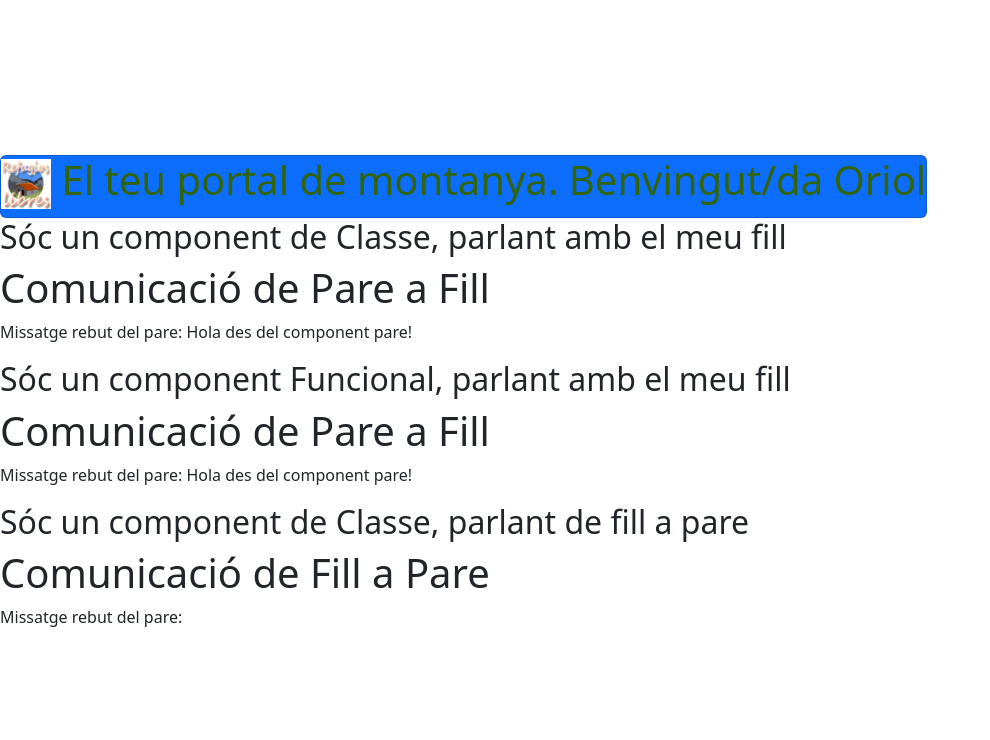
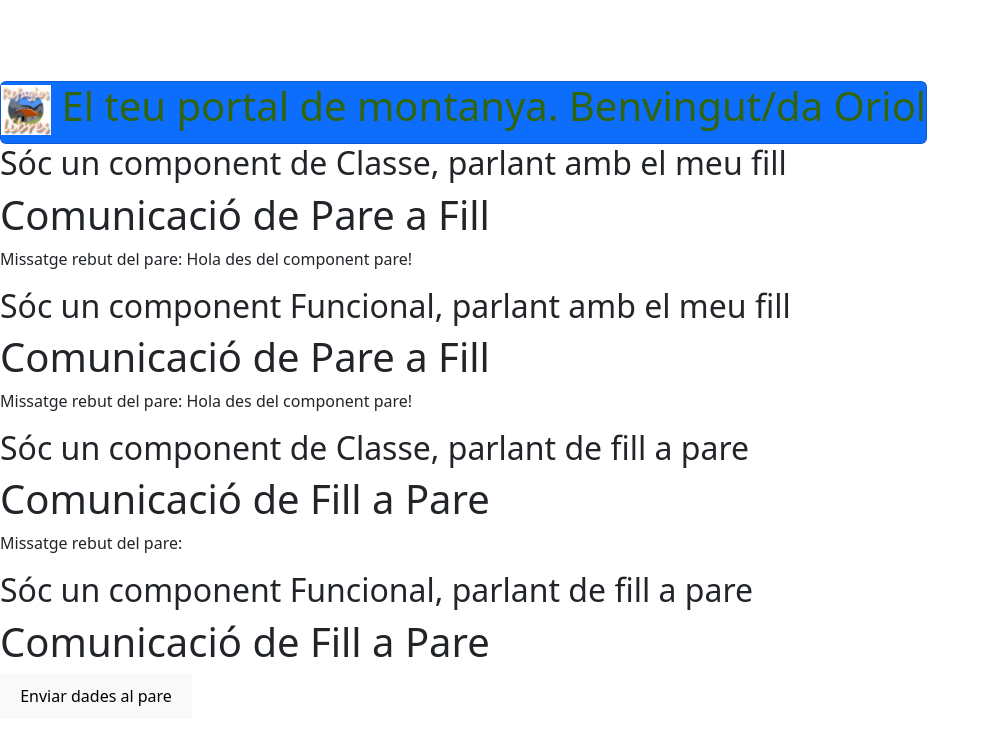
Before and after one commit to SectionOne/cursframeworks, a React (Vite) app in the folder cursreact/: page / in a window 1280 px wide. Shown: the top 740 px of the page, without its empty margins (0-990 px from the left). Built offline with nearby package versions, Linux system fonts and the light colour scheme.

Commit message:
Codi 15 - Component Funcional, parlant de fill a pare

```diff
--- a/cursreact/src/components/App.jsx
+++ b/cursreact/src/components/App.jsx
@@ -1,6 +1,7 @@
 import './App.css';
 import FunctionalParentComponent from './FunctionalParentComponent.jsx';
 import ClasseParentFillaPare from './ClasseParentFillaPare.jsx';
+import FunctionalParentFillaPare from './FunctionalParentFillaPare.jsx';
 import Header from './Header.jsx';
 import ParentComponent from './ParentComponent.jsx';
 function App() {
@@ -21,6 +22,10 @@ function App() {
         <h2>Sóc un component de Classe, parlant de fill a pare</h2>
         <ClasseParentFillaPare/>
       </div>
+      <div>
+        <h2>Sóc un component Funcional, parlant de fill a pare</h2>
+        <FunctionalParentFillaPare/>
+      </div>
     </>
   );
 }
--- /dev/null
+++ b/cursreact/src/components/FunctionalChildFillaPare.jsx
@@ -0,0 +1,18 @@
+/* eslint-disable no-unused-vars */
+/* eslint-disable react/prop-types */
+import React from 'react';
+
+const FunctionalChildFillaPare = (props) => {
+  const handleClick = () => {
+    // Enviem dades al component pare
+    props.sendDataToParent('Hola, sóc el fill!');
+  };
+
+  return (
+    <div>
+      <button onClick={handleClick}>Enviar dades al pare</button>
+    </div>
+  );
+};
+
+export default FunctionalChildFillaPare;
--- /dev/null
+++ b/cursreact/src/components/FunctionalParentFillaPare.jsx
@@ -0,0 +1,19 @@
+/* eslint-disable no-unused-vars */
+import React from 'react';
+import FunctionalChildFillaPare from './FunctionalChildFillaPare';
+
+const FunctionalParentFillaPare = () => {
+  const handleChildData = (data) => {
+    alert(`Dades rebudes del fill: ${data}`);
+  };
+
+  return (
+    <div>
+      <h1>Comunicació de Fill a Pare</h1>
+      {/* Passem una funció com a prop al fill */}
+      <FunctionalChildFillaPare sendDataToParent={handleChildData} />
+    </div>
+  );
+};
+
+export default FunctionalParentFillaPare;
```
Also changed, not shown: 1 other file (tests, documents, lock files or other folders).
